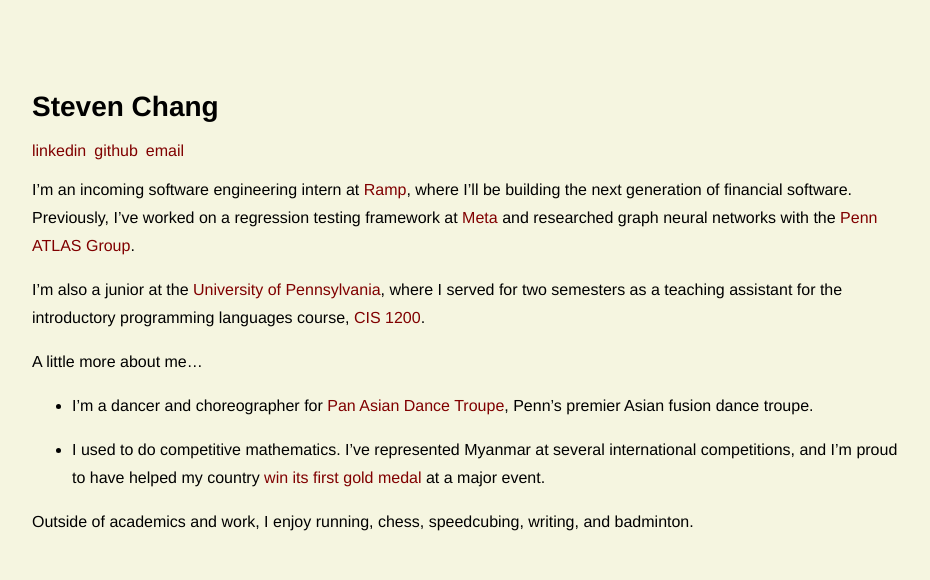
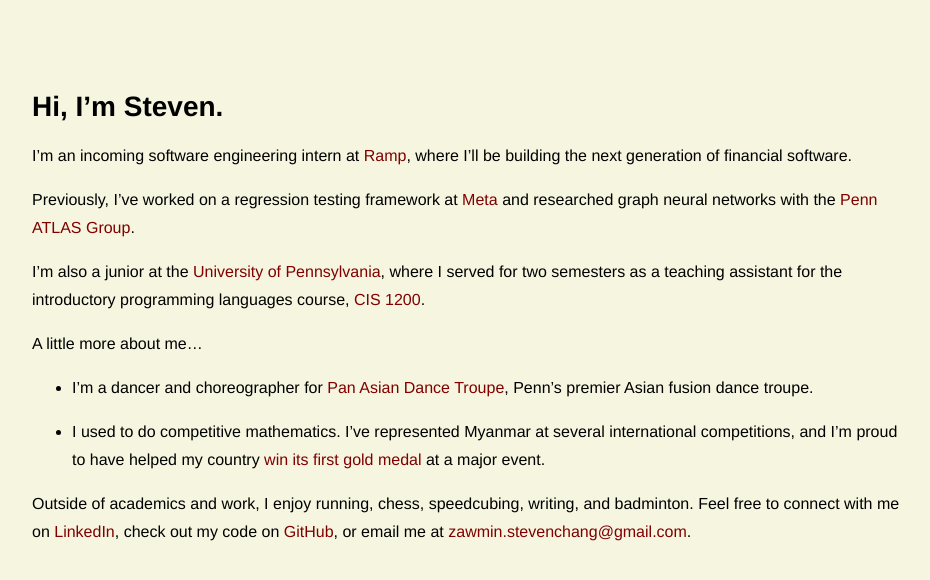
Before and after one commit to zminsc/zminsc.github.io, a Jekyll site: the page built from index.md, in a window 1280 px wide. Shown: the top 580 px of the page, without its empty margins (168-1098 px from the left). Built offline with Jekyll 4.4.1, drawn with Linux system fonts in a browser that asks for light colours.

Commit message:
Update homepage

```diff
--- a/_layouts/default.html
+++ b/_layouts/default.html
@@ -9,14 +9,6 @@
         {% seo %}
     </head>
     <body>
-        <h1>Steven Chang</h1>
-        <nav>
-            <a href="https://www.linkedin.com/in/zminsc/">linkedin</a>
-            <a href="https://github.com/zminsc">github</a>
-            <a href="mailto:zawmin.stevenchang@gmail.com">email</a>
-        </nav>
-        <section>
-            {{ content }}
-        </section>
+        {{ content }}
     </body>
 </html>
--- a/_sass/default.scss
+++ b/_sass/default.scss
@@ -19,12 +19,6 @@ h1 {
     font-weight: bold;
 }
 
-nav {
-    display: flex;
-    gap: 0.5rem;
-    align-items: center;
-}
-
 a {
     text-decoration: none;
     color: maroon;
--- a/index.md
+++ b/index.md
@@ -1,7 +1,11 @@
 ---
 title: Steven Chang
 ---
-I’m an incoming software engineering intern at [Ramp](https://ramp.com/), where I’ll be building the next generation of financial software. Previously, I’ve worked on a regression testing framework at [Meta](https://about.meta.com/) and researched graph neural networks with the [Penn ATLAS Group](https://web.sas.upenn.edu/pennatlas/).
+# Hi, I'm Steven.
+
+I’m an incoming software engineering intern at [Ramp](https://ramp.com/), where I’ll be building the next generation of financial software.
+
+Previously, I’ve worked on a regression testing framework at [Meta](https://about.meta.com/) and researched graph neural networks with the [Penn ATLAS Group](https://web.sas.upenn.edu/pennatlas/).
 
 I’m also a junior at the [University of Pennsylvania](https://www.upenn.edu/), where I served for two semesters as a teaching assistant for the introductory programming languages course, [CIS 1200](https://www.seas.upenn.edu/~cis120/current/).
 
@@ -11,4 +15,4 @@ A little more about me...
 
 - I used to do competitive mathematics. I’ve represented Myanmar at several international competitions, and I’m proud to have helped my country [win its first gold medal](https://www.facebook.com/share/p/1G7vXeXbhB/) at a major event.
 
-Outside of academics and work, I enjoy running, chess, speedcubing, writing, and badminton.
+Outside of academics and work, I enjoy running, chess, speedcubing, writing, and badminton. Feel free to connect with me on [LinkedIn](https://www.linkedin.com/in/zminsc/), check out my code on [GitHub](https://github.com/zminsc), or email me at [zawmin.stevenchang@gmail.com](mailto:zawmin.stevenchang@gmail.com).
```
